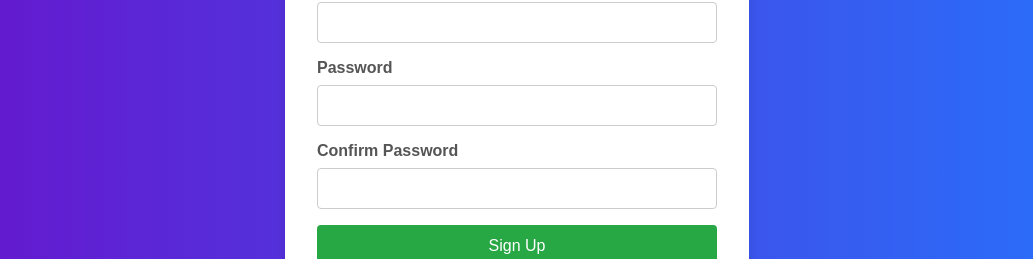
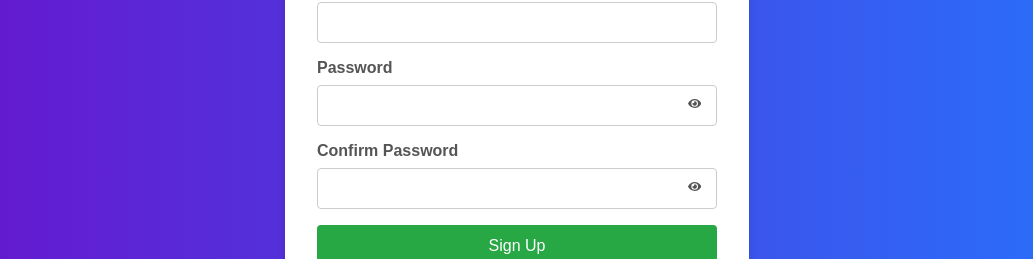
Before and after one commit to 0Aaheed0/Thikana, a React (Create React App) app: page /signup in a window 1280 px wide. Shown: the part 339-598 px from the top of the page, without its empty margins (123-1156 px from the left). Built offline with nearby package versions, Linux system fonts and the light colour scheme.

Commit message:
hide password

```diff
--- a/package.json
+++ b/package.json
@@ -11,6 +11,7 @@
     "react": "^19.1.1",
     "react-bootstrap": "^2.10.10",
     "react-dom": "^19.1.1",
+    "react-icons": "^5.5.0",
     "react-router-dom": "^7.8.2",
     "react-scripts": "5.0.1",
     "react-slick": "^0.31.0",
--- a/src/LoginPage.css
+++ b/src/LoginPage.css
@@ -36,8 +36,30 @@
     width: 100%;
     padding: 0.75rem;
     border: 1px solid #ccc;
-    border-radius: 4px;
+    border-radius: 10px;
     box-sizing: border-box;
+  }
+
+  .password-wrapper {
+    position: relative;
+    display: flex;
+    align-items: center;
+  }
+
+  .password-wrapper input {
+    width: 100%;
+    padding-right: 60px; /* Make space for the button */
+  }
+
+  .toggle-password {
+    position: absolute;
+    right: 10px;
+    top: 50%;
+    transform: translateY(-50%);
+    background: none;
+    border: none;
+    color: #555;
+    cursor: pointer;
   }
 
   .login-button {
--- a/src/LoginPage.js
+++ b/src/LoginPage.js
@@ -1,12 +1,18 @@
 import React, { useState } from 'react';
 import './LoginPage.css';
 import ForgotPassword from './ForgotPassword';
+import { FaEye, FaEyeSlash } from 'react-icons/fa';
 
 function LoginPage() {
   const [showForgotPassword, setShowForgotPassword] = useState(false);
+  const [showPassword, setShowPassword] = useState(false);
 
   const handleForgotPasswordClick = () => {
     setShowForgotPassword(true);
+  };
+
+  const togglePasswordVisibility = () => {
+    setShowPassword(!showPassword);
   };
 
   return (
@@ -20,7 +26,12 @@ function LoginPage() {
           </div>
           <div className="input-group">
             <label htmlFor="password">Password</label>
-            <input type="password" id="password" name="password" required />
+            <div className="password-wrapper">
+              <input type={showPassword ? 'text' : 'password'} id="password" name="password" required />
+              <button type="button" onClick={togglePasswordVisibility} className="toggle-password">
+                {showPassword ? <FaEyeSlash /> : <FaEye />}
+              </button>
+            </div>
           </div>
           <button type="submit" className="login-button">Login</button>
         </form>
--- a/src/SignupPage.css
+++ b/src/SignupPage.css
@@ -41,6 +41,28 @@
     box-sizing: border-box;
   }
 
+  .password-wrapper {
+    position: relative;
+    display: flex;
+    align-items: center;
+  }
+
+  .password-wrapper input {
+    width: 100%;
+    padding-right: 60px; /* Make space for the button */
+  }
+
+  .toggle-password {
+    position: absolute;
+    right: 10px;
+    top: 50%;
+    transform: translateY(-50%);
+    background: none;
+    border: none;
+    color: #555;
+    cursor: pointer;
+  }
+
   .signup-button {
     width: 100%;
     padding: 0.75rem;
--- a/src/SignupPage.js
+++ b/src/SignupPage.js
@@ -1,7 +1,19 @@
-import React from 'react';
+import React, { useState } from 'react';
 import './SignupPage.css';
+import { FaEye, FaEyeSlash } from 'react-icons/fa';
 
 function SignupPage() {
+  const [showPassword, setShowPassword] = useState(false);
+  const [showConfirmPassword, setShowConfirmPassword] = useState(false);
+
+  const togglePasswordVisibility = () => {
+    setShowPassword(!showPassword);
+  };
+
+  const toggleConfirmPasswordVisibility = () => {
+    setShowConfirmPassword(!showConfirmPassword);
+  };
+
   return (
     <div className="signup-page">
       <div className="signup-container">
@@ -17,11 +29,21 @@ function SignupPage() {
           </div>
           <div className="input-group">
             <label htmlFor="password">Password</label>
-            <input type="password" id="password" name="password" required />
+            <div className="password-wrapper">
+              <input type={showPassword ? 'text' : 'password'} id="password" name="password" required />
+              <button type="button" onClick={togglePasswordVisibility} className="toggle-password">
+                {showPassword ? <FaEyeSlash /> : <FaEye />}
+              </button>
+            </div>
           </div>
           <div className="input-group">
             <label htmlFor="confirm-password">Confirm Password</label>
-            <input type="password" id="confirm-password" name="confirm-password" required />
+            <div className="password-wrapper">
+              <input type={showConfirmPassword ? 'text' : 'password'} id="confirm-password" name="confirm-password" required />
+              <button type="button" onClick={toggleConfirmPasswordVisibility} className="toggle-password">
+                {showConfirmPassword ? <FaEyeSlash /> : <FaEye />}
+              </button>
+            </div>
           </div>
           <button type="submit" className="signup-button">Sign Up</button>
         </form>
```
Also changed, not shown: 1 other file (tests, documents, lock files or other folders).
